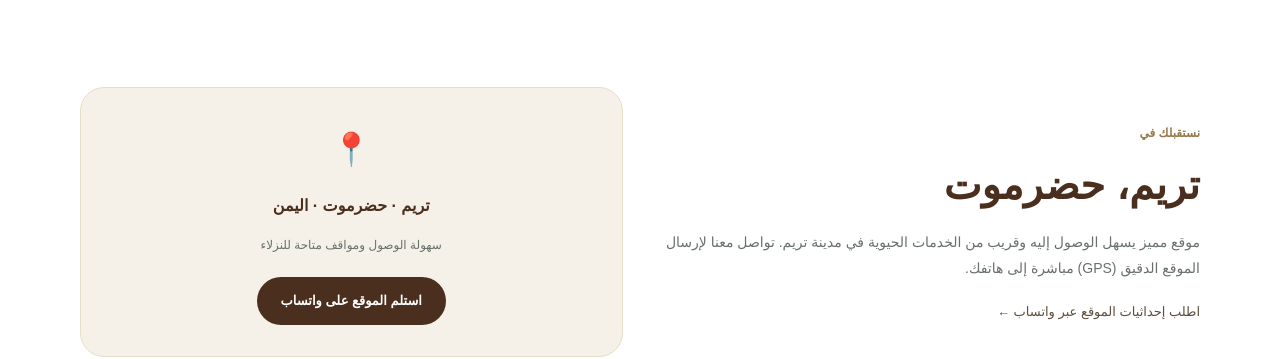
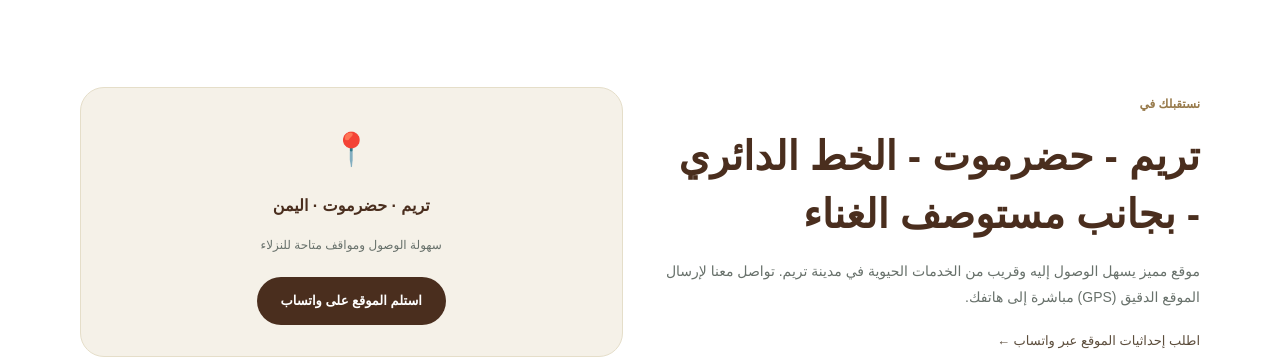
Before and after one commit to algmal214-sudo/HappyLife-Landing-Page, a plain HTML site: page index.html in a window 1280 px wide. Shown: the part 2880-3239 px from the top of the page. Drawn offline with Linux system fonts and the light colour scheme; a web font is replaced by a local one.

Commit message:
Update index.html

```diff
--- a/index.html
+++ b/index.html
@@ -334,7 +334,7 @@ section.pad{padding:80px 0}
     <div class="container location">
       <div>
         <span class="kicker">نستقبلك في</span>
-        <h2>تريم، حضرموت</h2>
+        <h2>تريم - حضرموت - الخط الدائري - بجانب مستوصف الغناء</h2>
         <p>موقع مميز يسهل الوصول إليه وقريب من الخدمات الحيوية في مدينة تريم. تواصل معنا لإرسال الموقع الدقيق (GPS) مباشرة إلى هاتفك.</p>
         <a class="textlink wa-direct" href="#">اطلب إحداثيات الموقع عبر واتساب ←</a>
       </div>
```
